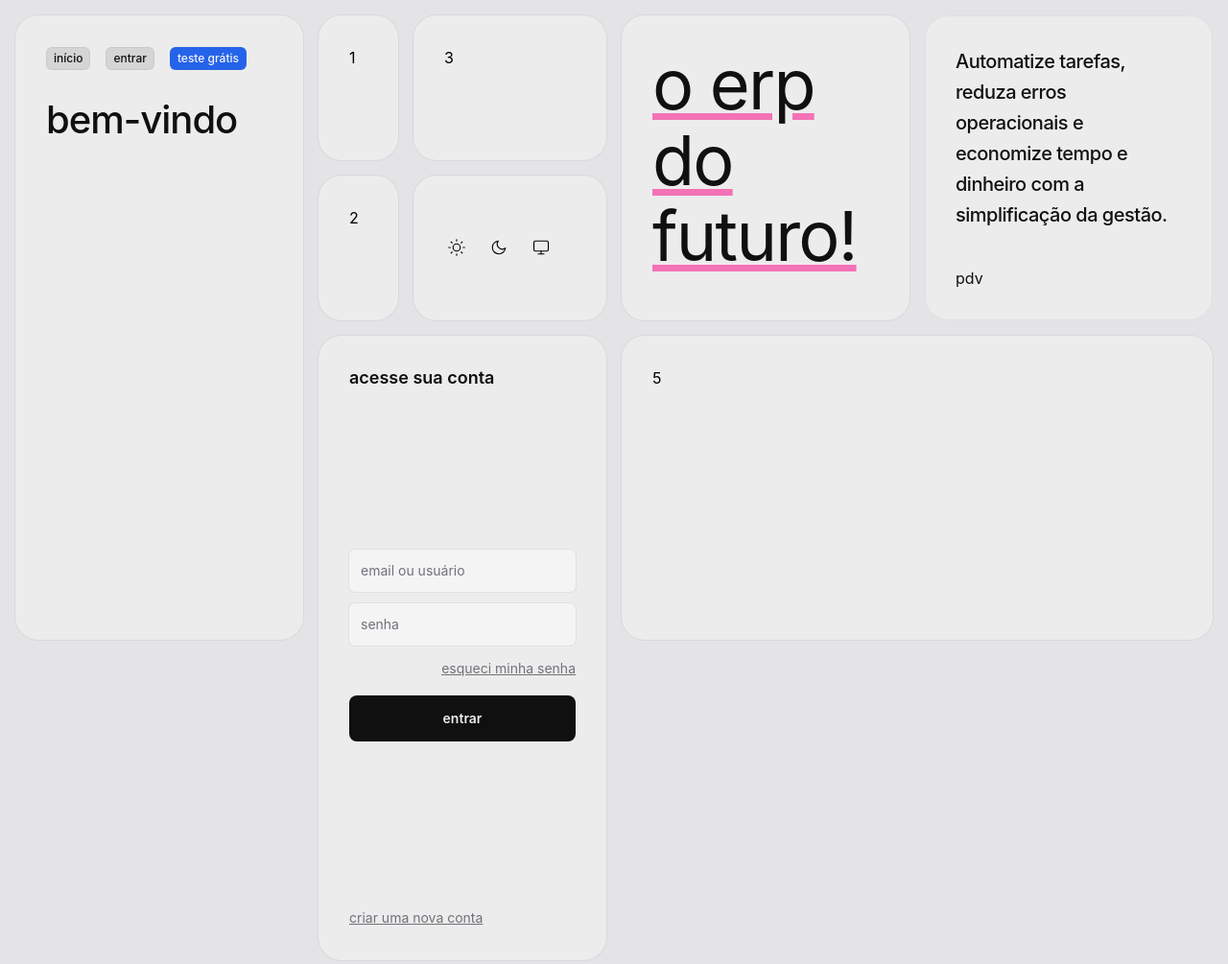
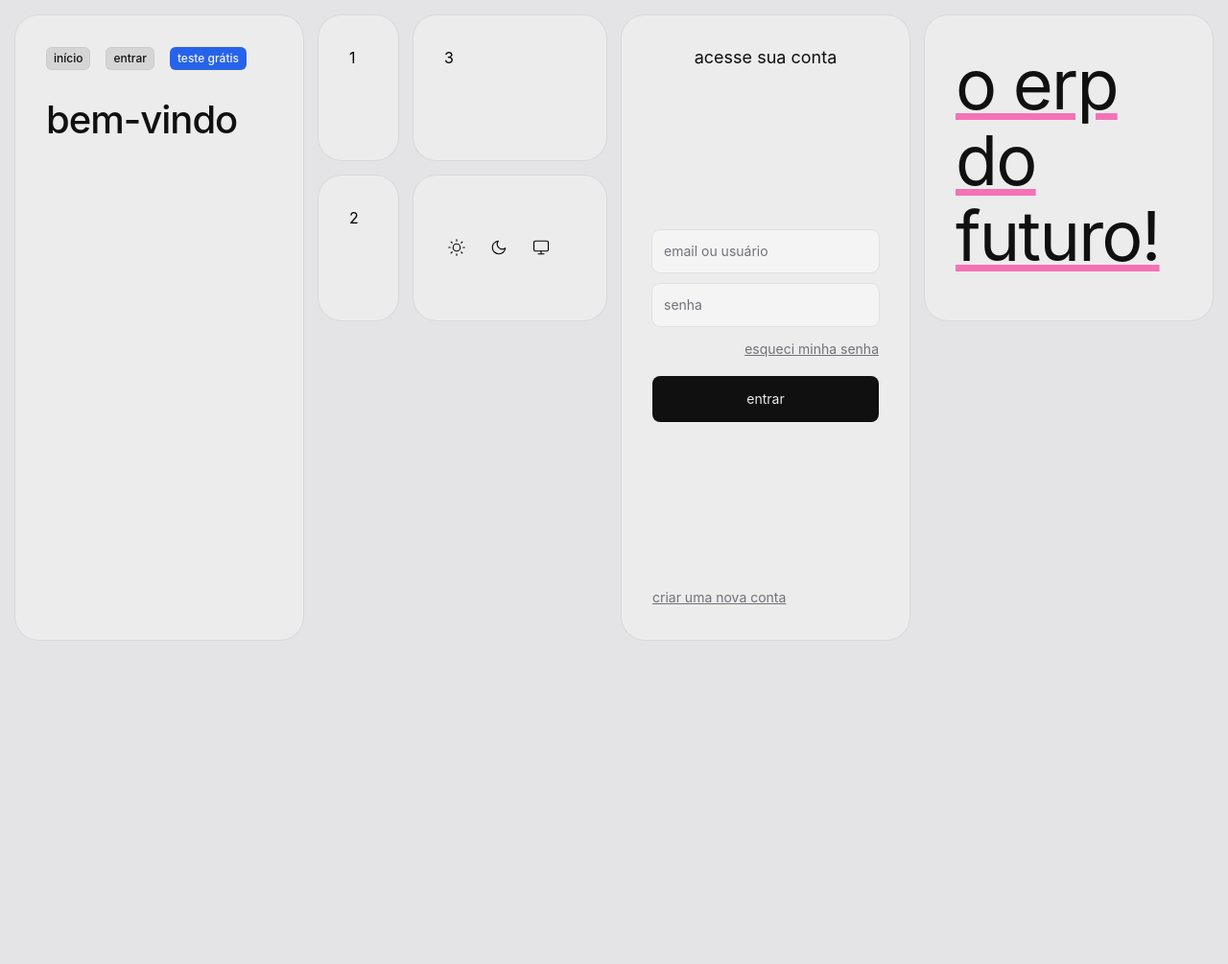
Before and after one commit to hugobelem/erp, a Django app: page /login/ in a window 1280 px wide. Shown: the top 1005 px of the page at 96% size. Run offline with Django 5.2, Linux system fonts and the light colour scheme.

Commit message:
changed login.html style

```diff
--- a/users/templates/users/login.html
+++ b/users/templates/users/login.html
@@ -77,35 +77,10 @@
    </div>
 </div>
 
-<div class="ring-1 bg-white dark:bg-secondary dark:shadow-thick dark:ring-white/10 ring-primary/5 rounded-3xl p-8 flex flex-col justify-between items-center overflow-hidden text-center lg:text-left">
-    <div>
-      <p
-        class="text-6xl text-primary dark:text-white lg:text-7xl tracking-tight underline decoration-3 decoration-pink-400">
-        o erp do futuro!
-      </p>
+<div class="lg:row-span-2 ring-1 dark:ring-white/10 ring-primary/5 bg-white dark:bg-secondary dark:shadow-thick rounded-3xl p-8 h-full flex flex-col justify-between items-stretch overflow-hidden text-left lg:text-left">
 
-      <p class="mt-4 text-sm text-zinc-500 dark:text-zinc-400 md:max-w-xs lg:max-w-none">
-
-      </p>
-
-    </div>
-</div>
-
-<a href="#">
-  <div class="lg:col-span-1 xl:col-span-1 h-full dark:hover:bg-tertiary dark:hover:text-white dark:text-primary dark:bg-secondary bg-white hover:shadow-xl text-white hover:text-primary ring-inset ring-gray-500/10 flex flex-col justify-between lg:row-span-1 ring-1 dark:shadow-thick rounded-3xl p-8">
-    <p class="text-xl tracking-tight font-medium text-primary dark:text-white md:text-1xl">
-      Automatize tarefas, reduza erros operacionais e
-      economize tempo e dinheiro com a simplificação da gestão.
-    </p>
-
-    <p class="text-primary dark:text-white mt-4">pdv</p>
-  </div>
-</a>
-
-<div class="lg:row-span-2 ring-1 dark:ring-white/10 ring-primary/5 bg-white dark:bg-secondary dark:shadow-thick rounded-3xl p-8 h-full flex flex-col justify-between items-stretch overflow-hidden text-center lg:text-left">
-
-  <div class="text-lg leading-6 mb-5">
-    <p class="font-semibold text-primary dark:text-white">
+  <div class="text-lg leading-6 mb-5 text-center">
+    <p class="font-normal text-primary dark:text-white">
       <span class="inset-0"></span>
       acesse sua conta
     </p>
@@ -115,7 +90,7 @@
     {% csrf_token %}
     <label
       for="UserEmail"
-      class="relative mb-3 block overflow-hidden rounded-md dark:text-zinc-200 bg-zinc-100 dark:bg-tertiary ring-1 dark:ring-white/10 px-3 pt-3 ring-primary/5 appearance-none focus:ring-white/20 placeholder-zinc-400 focus:border-zinc-300 focus:bg-primary focus:outline-none focus:ring-indigo-500 sm:text-sm">
+      class="relative mb-3 block overflow-hidden rounded-lg dark:text-zinc-200 bg-zinc-100 dark:bg-tertiary ring-1 dark:ring-white/10 px-3 pt-3 ring-primary/5 appearance-none focus:ring-white/20 placeholder-zinc-400 focus:border-zinc-300 focus:bg-primary focus:outline-none focus:ring-indigo-500 sm:text-sm">
       <input
         type="email"
         id="UserEmail"
@@ -130,7 +105,7 @@
 
     <label
       for="Password"
-      class="relative mb-3 block overflow-hidden rounded-md dark:text-zinc-200 bg-zinc-100 dark:bg-tertiary ring-1 dark:ring-white/10 px-3 pt-3 ring-primary/5 appearance-none focus:ring-white/20 placeholder-zinc-400 focus:border-zinc-300 focus:bg-primary focus:outline-none focus:ring-indigo-500 sm:text-sm">
+      class="relative mb-3 block overflow-hidden rounded-lg dark:text-zinc-200 bg-zinc-100 dark:bg-tertiary ring-1 dark:ring-white/10 px-3 pt-3 ring-primary/5 appearance-none focus:ring-white/20 placeholder-zinc-400 focus:border-zinc-300 focus:bg-primary focus:outline-none focus:ring-indigo-500 sm:text-sm">
       <input
         type="password"
         id="Password"
@@ -148,7 +123,7 @@
     </p>
 
     <div class="mt-4 sm:ml-0 sm:mt-4 sm:flex-shrink-0">
-      <button type="submit" class="text-sm py-2 w-full px-4 h-12 font-semibold focus:ring-2 rounded-lg bg-primary dark:bg-white dark:text-primary dark:hover:text-white hover:text-primary dark:hover:bg-white/5 hover:bg-primary/10 text-white flex duration-200 focus:ring-offset-2 focus:ring-inline-flex items-center justify-center">
+      <button type="submit" class="text-sm py-2 w-full px-4 h-12 font-norma focus:ring-2 rounded-lg bg-primary dark:bg-white dark:text-primary dark:hover:text-white hover:text-primary dark:hover:bg-white/5 hover:bg-primary/10 text-white flex duration-200 focus:ring-offset-2 focus:ring-inline-flex items-center justify-center">
         entrar
       </button>
     </div>
@@ -160,8 +135,18 @@
 
 </div>
 
-<div class="lg:col-span-2 xl:col-span-2 h-full flex flex-col justify-between lg:row-span-1 ring-1 dark:ring-white/10 ring-primary/5 bg-white dark:text-white dark:bg-secondary dark:shadow-thick rounded-3xl p-8">
- <p>5</p>
+<div class="ring-1 bg-white dark:bg-secondary dark:shadow-thick dark:ring-white/10 ring-primary/5 rounded-3xl p-8 flex flex-col justify-between items-center overflow-hidden text-center lg:text-left">
+    <div>
+      <p
+        class="text-6xl text-primary dark:text-white lg:text-7xl tracking-tight underline decoration-3 decoration-pink-400">
+        o erp do futuro!
+      </p>
+
+      <p class="mt-4 text-sm text-zinc-500 dark:text-zinc-400 md:max-w-xs lg:max-w-none">
+
+      </p>
+
+    </div>
 </div>
 
 {% endblock content %}
```
